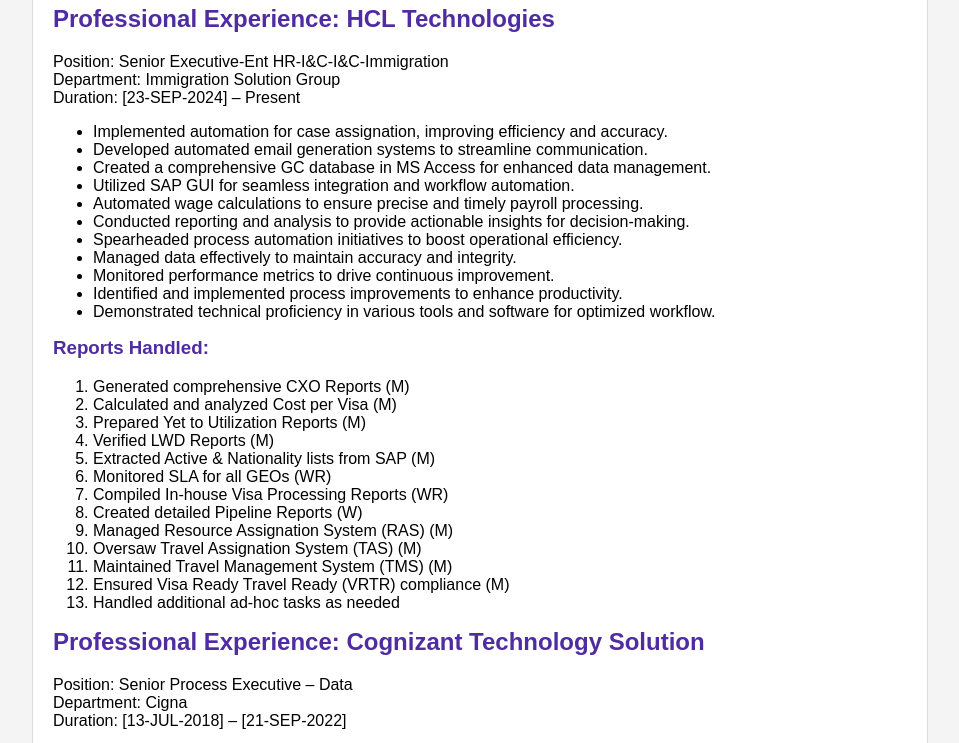
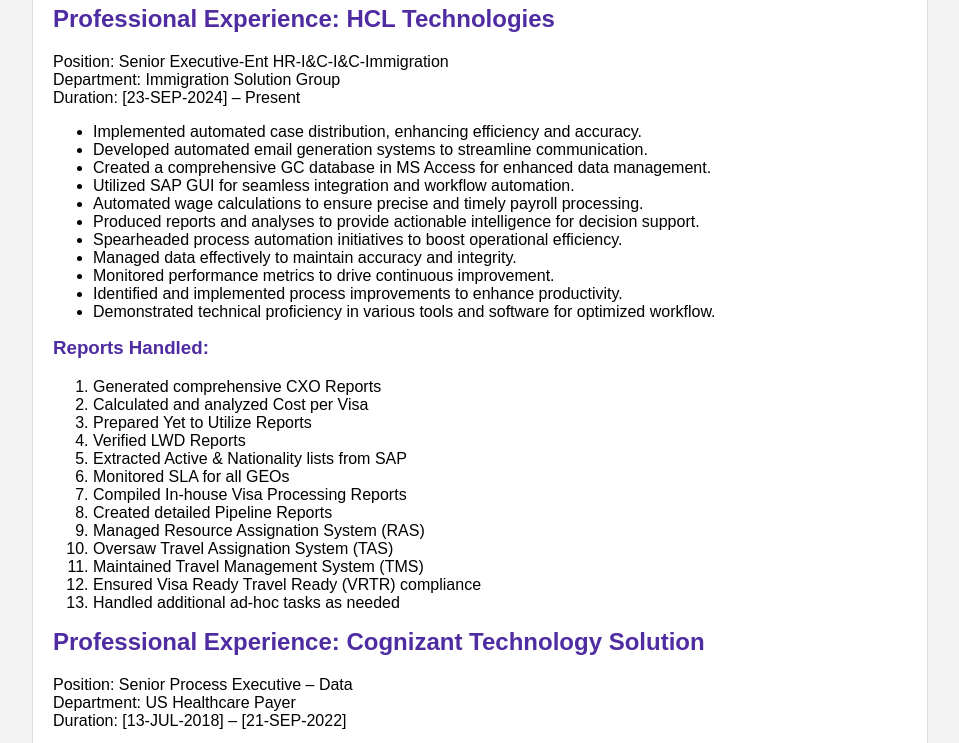
Before and after one commit to Kumar1Ravi/Website, a plain HTML site: page index.html in a window 1280 px wide. Shown: the part 420-1163 px from the top of the page, without its empty margins (160-1119 px from the left). Drawn offline with Linux system fonts and the light colour scheme.

Commit message:
Final_Updated12

```diff
--- a/index.html
+++ b/index.html
@@ -42,12 +42,12 @@
                     Duration: [23-SEP-2024] – Present</p>
                 </div>
                 <ul>
-                    <li>Implemented automation for case assignation, improving efficiency and accuracy.</li>
+                    <li>Implemented automated case distribution, enhancing efficiency and accuracy.</li>
                     <li>Developed automated email generation systems to streamline communication.</li>
                     <li>Created a comprehensive GC database in MS Access for enhanced data management.</li>
                     <li>Utilized SAP GUI for seamless integration and workflow automation.</li>
                     <li>Automated wage calculations to ensure precise and timely payroll processing.</li>
-                    <li>Conducted reporting and analysis to provide actionable insights for decision-making.</li>
+                    <li>Produced reports and analyses to provide actionable intelligence for decision support.</li>
                     <li>Spearheaded process automation initiatives to boost operational efficiency.</li>
                     <li>Managed data effectively to maintain accuracy and integrity.</li>
                     <li>Monitored performance metrics to drive continuous improvement.</li>
@@ -56,23 +56,23 @@
                 </ul>
                 <h3>Reports Handled:</h3>
                 <ol>
-                    <li>Generated comprehensive CXO Reports (M)</li>
-                    <li>Calculated and analyzed Cost per Visa (M)</li>
-                    <li>Prepared Yet to Utilization Reports (M)</li>
-                    <li>Verified LWD Reports (M)</li>
-                    <li>Extracted Active & Nationality lists from SAP (M)</li>
-                    <li>Monitored SLA for all GEOs (WR)</li>
-                    <li>Compiled In-house Visa Processing Reports (WR)</li>
-                    <li>Created detailed Pipeline Reports (W)</li>
-                    <li>Managed Resource Assignation System (RAS) (M)</li>
-                    <li>Oversaw Travel Assignation System (TAS) (M)</li>
-                    <li>Maintained Travel Management System (TMS) (M)</li>
-                    <li>Ensured Visa Ready Travel Ready (VRTR) compliance (M)</li>
+                    <li>Generated comprehensive CXO Reports</li>
+                    <li>Calculated and analyzed Cost per Visa</li>
+                    <li>Prepared Yet to Utilize Reports</li>
+                    <li>Verified LWD Reports</li>
+                    <li>Extracted Active & Nationality lists from SAP</li>
+                    <li>Monitored SLA for all GEOs</li>
+                    <li>Compiled In-house Visa Processing Reports</li>
+                    <li>Created detailed Pipeline Reports</li>
+                    <li>Managed Resource Assignation System (RAS)</li>
+                    <li>Oversaw Travel Assignation System (TAS)</li>
+                    <li>Maintained Travel Management System (TMS)</li>
+                    <li>Ensured Visa Ready Travel Ready (VRTR) compliance</li>
                     <li>Handled additional ad-hoc tasks as needed</li>
                 </ol>
                 <h2>Professional Experience: Cognizant Technology Solution</h2>
                     Position: Senior Process Executive – Data<br>
-                    Department: Cigna<br>
+                    Department: US Healthcare Payer<br>
                     Duration: [13-JUL-2018] – [21-SEP-2022]</p>
                 <ul>
                     <li>Developed comprehensive monthly performance status reports to track and analyze key metrics.</li>
@@ -94,12 +94,12 @@
 
                 <h2>Skills:</h2>
                 <ol>
+                    <li>Power BI</li>
+                    <li>Power Automation</li>
+                    <li>MS Access</li>
+                    <li>Excel VBA</li>
                     <li>Excel Formulas</li>
-                    <li>Excel VBA</li>
-                    <li>MS Access</li>
                     <li>MS Forms</li>
-                    <li>Power Automation</li>
-                    <li>Power BI</li>
                     <li>RPA bot</li>
                     <li>HTML, CSS (Using VS Code learning)</li>
                     <li>Data Management</li>
```
